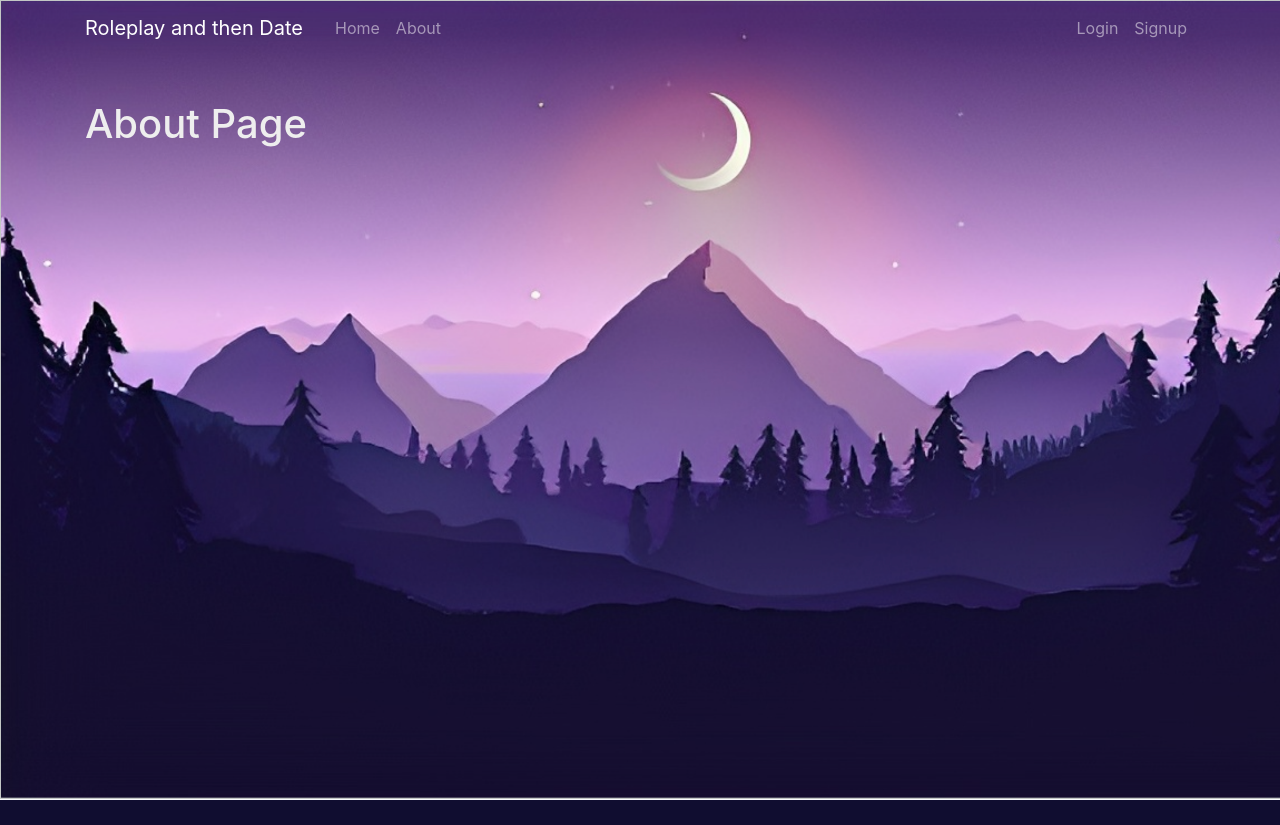
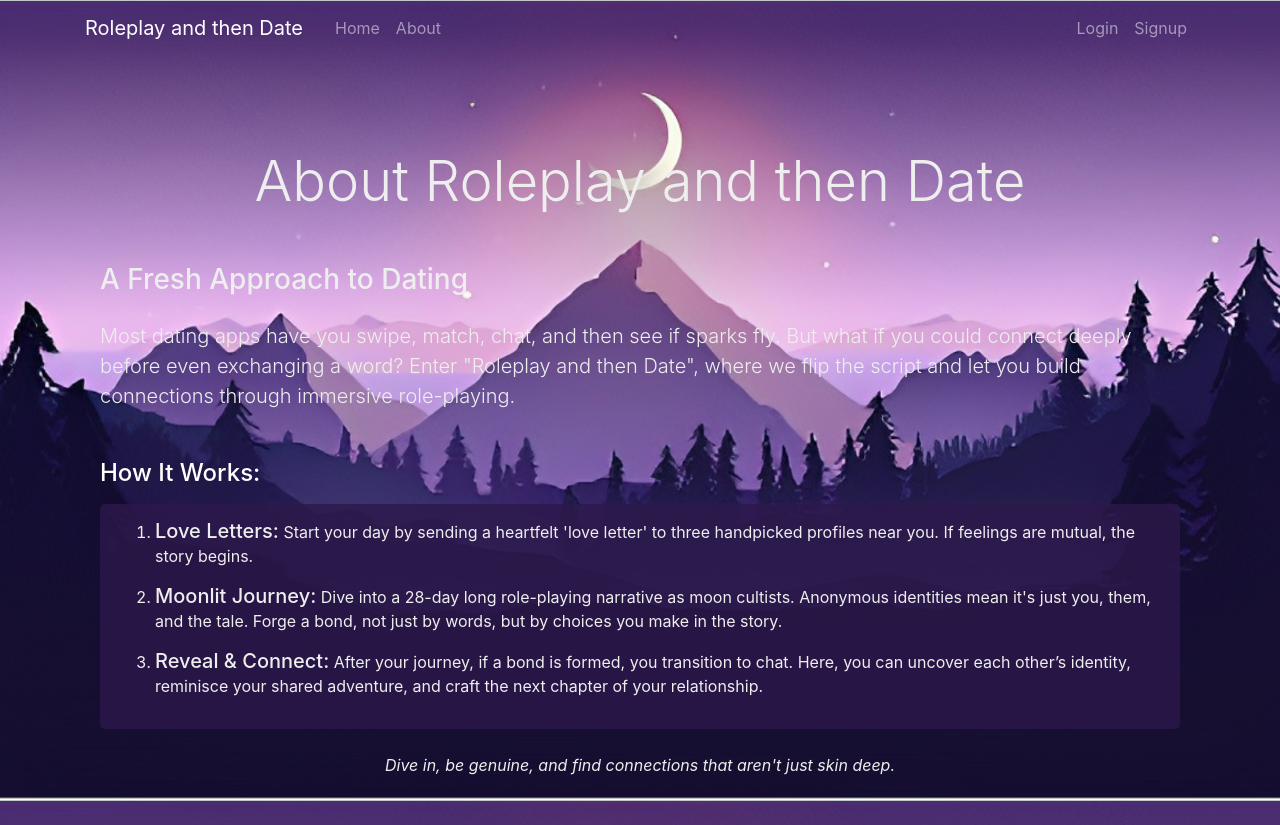
Before and after one commit to gcivil-nyu-org/INET-Monday-Fall2023-Team-5, a Django app: page /accounts/about/ in a window 1280 px wide. Before the commit the page ends 800 px from the top, so only its background shows below. Run offline with Django 4.2, Linux system fonts and the light colour scheme.

Commit message:
Update about.html

```diff
--- a/templates/about.html
+++ b/templates/about.html
@@ -1,4 +1,32 @@
 {% extends "base.html" %}
+
+{% block title %}About Roleplay and then Date{% endblock %}
+
 {% block content %}
-    <h1>About Page</h1>
+    <div class="container my-5">
+        <h1 class="display-4 text-center mb-5">About Roleplay and then Date</h1>
+        <h3 class="mb-4">A Fresh Approach to Dating</h3>
+        <p class="lead">
+            Most dating apps have you swipe, match, chat, and then see if sparks fly. But what if you could connect deeply before even exchanging a word? Enter "Roleplay and then Date", where we flip the script and let you build connections through immersive role-playing.
+        </p>
+
+        <h4 class="mt-5 mb-3 text-white">How It Works:</h4>
+        <div class="mb-4" style="background-color: rgba(44, 24, 74, 0.8); padding: 15px; border-radius: 5px;">
+            <ol>
+                <li class="mb-3">
+                    <strong class="h5">Love Letters:</strong> Start your day by sending a heartfelt 'love letter' to three handpicked profiles near you. If feelings are mutual, the story begins.
+                </li>
+                <li class="mb-3">
+                    <strong class="h5">Moonlit Journey:</strong> Dive into a 28-day long role-playing narrative as moon cultists. Anonymous identities mean it's just you, them, and the tale. Forge a bond, not just by words, but by choices you make in the story.
+                </li>
+                <li>
+                    <strong class="h5">Reveal & Connect:</strong> After your journey, if a bond is formed, you transition to chat. Here, you can uncover each other’s identity, reminisce your shared adventure, and craft the next chapter of your relationship.
+                </li>
+            </ol>
+        </div>
+
+        <p class="text-center font-italic">
+            Dive in, be genuine, and find connections that aren't just skin deep.
+        </p>
+    </div>
 {% endblock content %}
```
